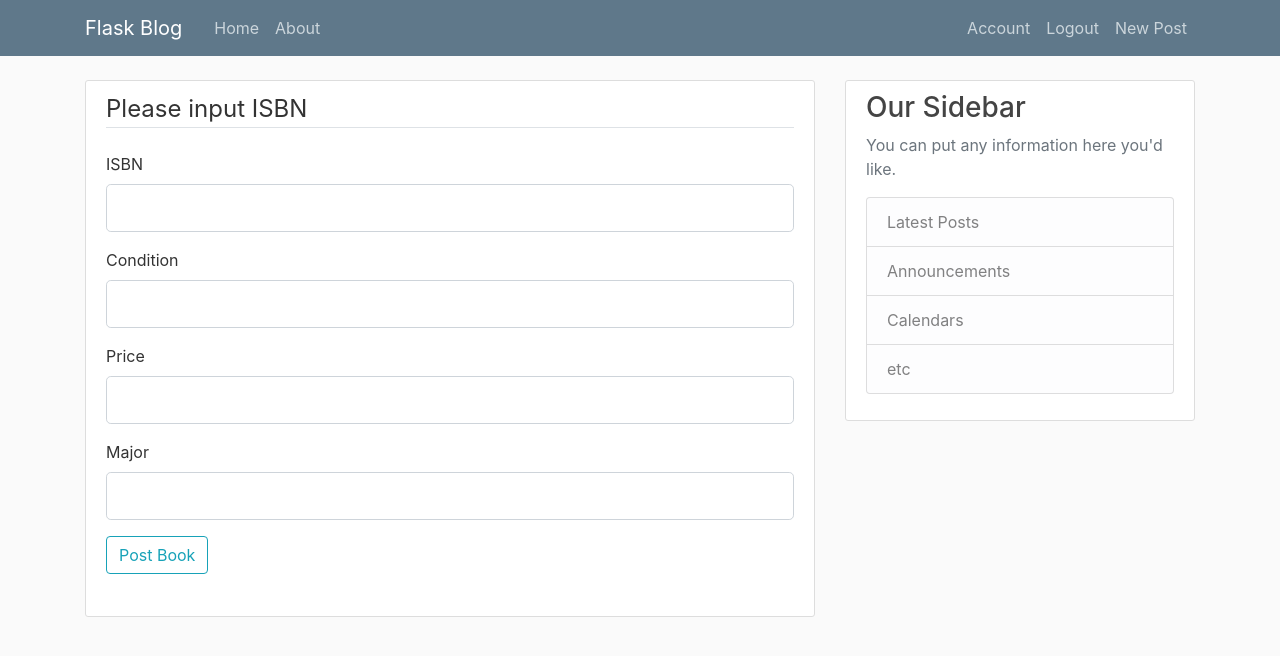
After one commit to WaFi1992/UNT_Group, a Flask app: page /post/new in a window 1280 px wide. The commit adds this page. Shown: the top 656 px of the page. Run offline with Flask 2, Linux system fonts and the light colour scheme; a user stored in the database is signed in; some libraries are stand-ins or nearby versions.

Commit message:
This is what I have done so far, this includes the database. We can make accounts, log in, and almost make posts, we're looking really good

```diff
--- a/forms.py
+++ b/bookapp/forms.py
@@ -1,18 +1,18 @@
 from flask_wtf import FlaskForm
 from wtforms import StringField, PasswordField, SubmitField, BooleanField
 from wtforms.validators import DataRequired, Length, Email, EqualTo, ValidationError
+from bookapp.models import User
 
 
 class RegistrationForm(FlaskForm):
 
-    def validateEmail(form, field):
+    def validateEmailDomain(form, field):
         if 'unt.edu' not in field.data:
             raise ValidationError('Email must be from a UNT address')
 
-
     username = StringField('Username',
                            validators=[DataRequired(), Length(min=2, max=20)])
-    email = StringField('Email', validators=[DataRequired(), Email(check_deliverability=True), validateEmail])
+    email = StringField('Email', validators=[DataRequired(), Email(check_deliverability=True), validateEmailDomain])
     password = PasswordField('Password',
                              validators=[DataRequired(), Length(min=5)])
     confirm_password = PasswordField('Confirm Password',
@@ -22,6 +22,17 @@
     major = StringField('Major',
                            validators=[Length(min=2, max=20)])
     submit = SubmitField('Sign up')
+
+    def validate_username(self, username):
+        user = User.query.filter_by(username=username.data).first()
+        if user:
+            raise ValidationError('Username is taken')
+
+    def validate_email(self, email):
+        user = User.query.filter_by(email=email.data).first()
+        if user:
+            raise ValidationError('An account with that email already exists')
+
 
 
 class LoginForm(FlaskForm):
--- /dev/null
+++ b/bookapp/routes.py
@@ -0,0 +1,79 @@
+from flask import render_template, url_for, flash, redirect, request
+from flask_login import login_user, current_user, logout_user, login_required
+from bookapp.forms import RegistrationForm, LoginForm, PostForm
+from bookapp.models import User, Posts
+from bookapp import app, db, bcrypt
+
+
+posts = [
+    {
+        'author': 'Corey Schafer',
+        'title': 'Blog Post 1',
+        'content': 'First post content',
+        'date_posted': 'April 20, 2018',
+        'image': 'https://pictures.abebooks.com/isbn/9781259872976-us-300.jpg'
+    },
+    {
+        'author': 'Jane Doe',
+        'title': 'Blog Post 2',
+        'content': 'Second post content',
+        'date_posted': 'April 21, 2018',
+        'image': 'https://pictures.abebooks.com/isbn/9781259872976-us-300.jpg'
+    }
+]
+
+@app.route('/')
+def index():
+    return render_template('home.html', posts=posts)
+
+
+@app.route('/about')
+def about():
+    return render_template('about.html')
+
+
+@app.route('/register', methods=["GET", "POST"])
+def register():
+    if current_user.is_authenticated:
+        return redirect(url_for('index'))
+    form = RegistrationForm()
+    if form.validate_on_submit():
+        hashed_password = bcrypt.generate_password_hash(form.password.data).decode('utf-8')
+        user = User(username=form.username.data, password=hashed_password, email=form.email.data,
+                    major=form.major.data, payment_profile=form.payment_profile.data)
+        db.session.add(user)
+        db.session.commit()
+        flash(f'Your account has been created! Please log in', category='Success')
+        return redirect(url_for('login'))
+    return render_template('register.html', title="Register", form=form)
+
+@app.route('/login', methods=["GET", "POST"])
+def login():
+    if current_user.is_authenticated:
+        return redirect(url_for('index'))
+    form = LoginForm()
+    if form.validate_on_submit():
+        user = User.query.filter_by(email=form.email.data).first()
+        if user and bcrypt.check_password_hash(user.password, form.password.data):
+            login_user(user, remember=form.remember.data)
+            next_page = request.args.get('next')
+            return redirect(next_page) if next_page else redirect(url_for('index'))
+        else:
+            flash(f'Login failed, please check email and password')
+    return render_template('login.html', title="Login", form=form)
+
+@app.route('/logout')
+def logout():
+    logout_user()
+    return redirect(url_for('login'))
+
+@app.route('/account')
+@login_required
+def account():
+    return render_template('account.html', title="Account")
+
+@app.route('/post/new', methods=["GET", "POST"])
+@login_required
+def new_post():
+    form = PostForm()
+    return render_template('create_post.html', title="New Post", form=form)
--- /dev/null
+++ b/bookapp/templates/account.html
@@ -0,0 +1,4 @@
+{% extends "layout.html" %}
+{% block content %}
+    <h1>{{current_user.username}}</h1>
+{% endblock content %}
--- /dev/null
+++ b/bookapp/templates/create_post.html
@@ -0,0 +1,68 @@
+{% extends "layout.html" %}
+{% block content %}
+<div class="content-section">
+    <form method="POST" action="">
+        {{ form.hidden_tag() }}
+        <fieldset class="form-group">
+            <legend class="border-bottom mb-4">
+                Please input ISBN
+            </legend>
+            <div class="form-group">
+                {{form.isbn.label(class="form-control-label")}}
+                {% if form.isbn.errors %}
+                    {{form.isbn(class="form-control form-control-lg is-invalid")}}
+                    <div class="invalid-feedback">
+                        {% for error in form.isbn.errors %}
+                            <span>{{ error }}</span>
+                        {% endfor %}
+                    </div>
+                {% else %}
+                {{form.isbn(class="form-control form-control-lg")}}
+                {% endif %}
+            </div>
+            <div class="form-group">
+                {{form.condition.label(class="form-control-label")}}
+                {% if form.condition.errors %}
+                    {{form.condition(class="form-control form-control-lg is-invalid")}}
+                    <div class="invalid-feedback">
+                        {% for error in form.condition.errors %}
+                            <span>{{ error }}</span>
+                        {% endfor %}
+                    </div>
+                {% else %}
+                {{form.condition(class="form-control form-control-lg")}}
+                {% endif %}
+            </div>
+            <div class="form-group">
+                {{form.price.label(class="form-control-label")}}
+                {% if form.price.errors %}
+                    {{form.price(class="form-control form-control-lg is-invalid")}}
+                    <div class="invalid-feedback">
+                        {% for error in form.price.errors %}
+                            <span>{{ error }}</span>
+                        {% endfor %}
+                    </div>
+                {% else %}
+                {{form.price(class="form-control form-control-lg")}}
+                {% endif %}
+            </div>
+            <div class="form-group">
+                {{form.major.label(class="form-control-label")}}
+                {% if form.major.errors %}
+                    {{form.major(class="form-control form-control-lg is-invalid")}}
+                    <div class="invalid-feedback">
+                        {% for error in form.major.errors %}
+                            <span>{{ error }}</span>
+                        {% endfor %}
+                    </div>
+                {% else %}
+                {{form.major(class="form-control form-control-lg")}}
+                {% endif %}
+            </div>
+            <div class="form-group">
+                {{ form.submit(class="btn btn-outline-info")}}
+            </div>
+        </fieldset>
+    </form>
+</div>
+{% endblock content %}
--- a/templates/layout.html
+++ b/bookapp/templates/layout.html
@@ -35,8 +35,14 @@
                     </div>
                     <!-- Navbar Right Side -->
                     <div class="navbar-nav">
-                        <a class="nav-item nav-link" href="/login">Login</a>
-                        <a class="nav-item nav-link" href="/register">Register</a>
+                        {% if current_user.is_authenticated %}
+                            <a class="nav-item nav-link" href="/account">Account</a>
+                            <a class="nav-item nav-link" href="/logout">Logout</a>
+                            <a class="nav-item nav-link" href="/post/new">New Post</a>
+                        {% else %}
+                            <a class="nav-item nav-link" href="/login">Login</a>
+                            <a class="nav-item nav-link" href="/register">Register</a>
+                        {% endif %}
                     </div>
                 </div>
             </div>
--- a/templates/login.html
+++ b/bookapp/templates/login.html
@@ -46,7 +46,7 @@
     </div>
     <div class="border-top pt-3">
         <small class="text-muted">
-            Need An Account? <a class="ml-2" href="{{ url_for('app_blueprint.register') }}">Sign Up Now</a>
+            Need An Account? <a class="ml-2" href="{{ url_for('register') }}">Sign Up Now</a>
         </small>
     </div>
 {% endblock content %}
--- a/templates/register.html
+++ b/bookapp/templates/register.html
@@ -22,7 +22,6 @@
             </div>
             <div class="form-group">
                 {{form.email.label(class="form-control-label")}}
-                {{form.email.label(class="form-control-label")}}
                 {% if form.email.errors %}
                     {{form.email(class="form-control form-control-lg is-invalid")}}
                     <div class="invalid-feedback">
@@ -36,7 +35,6 @@
             </div>
             <div class="form-group">
                 {{form.password.label(class="form-control-label")}}
-                {{form.password.label(class="form-control-label")}}
                 {% if form.password.errors %}
                     {{form.password(class="form-control form-control-lg is-invalid")}}
                     <div class="invalid-feedback">
@@ -49,7 +47,6 @@
                 {% endif %}
             </div>
             <div class="form-group">
-                {{form.confirm_password.label(class="form-control-label")}}
                 {{form.confirm_password.label(class="form-control-label")}}
                 {% if form.confirm_password.errors %}
                     {{form.confirm_password(class="form-control form-control-lg is-invalid")}}
@@ -77,7 +74,7 @@
     </form>
     <div class="border-top pt-3">
         <small class="text-muted">
-            Already Have An Account? <a class="ml-2" href="{{ url_for('app_blueprint.login') }}">Sign In</a>
+            Already Have An Account? <a class="ml-2" href="{{ url_for('login') }}">Sign In</a>
         </small>
     </div>
 </div>
--- /dev/null
+++ b/run.py
@@ -0,0 +1,4 @@
+from bookapp import app
+
+if __name__ == '__main__':
+    app.run(debug=True)
```
Also changed, not shown: bookapp/__init__.py (added, +14 -0 lines), bookapp/app_blueprint.py (renamed from app_blueprint.py, +4 -3 lines), bookapp/models.py (renamed from app.py, +16 -10 lines), bookapp/site.db (added), bookapp/static/main.css (renamed from static/main.css), bookapp/templates/about.html (renamed from templates/about.html), bookapp/templates/home.html (renamed from templates/home.html), site.db (deleted), 1 other file.
